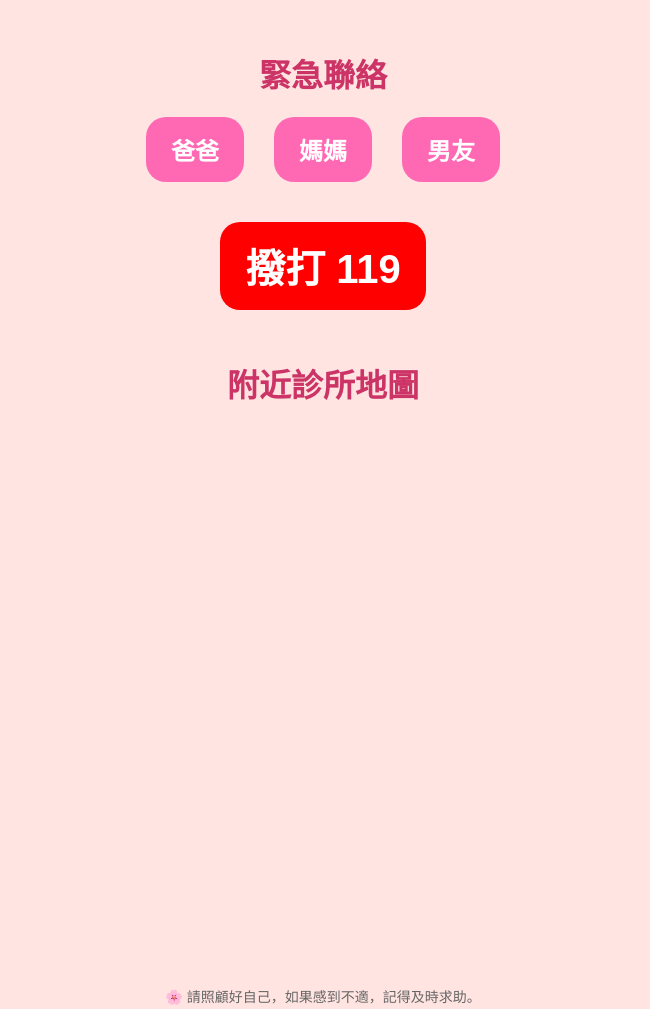
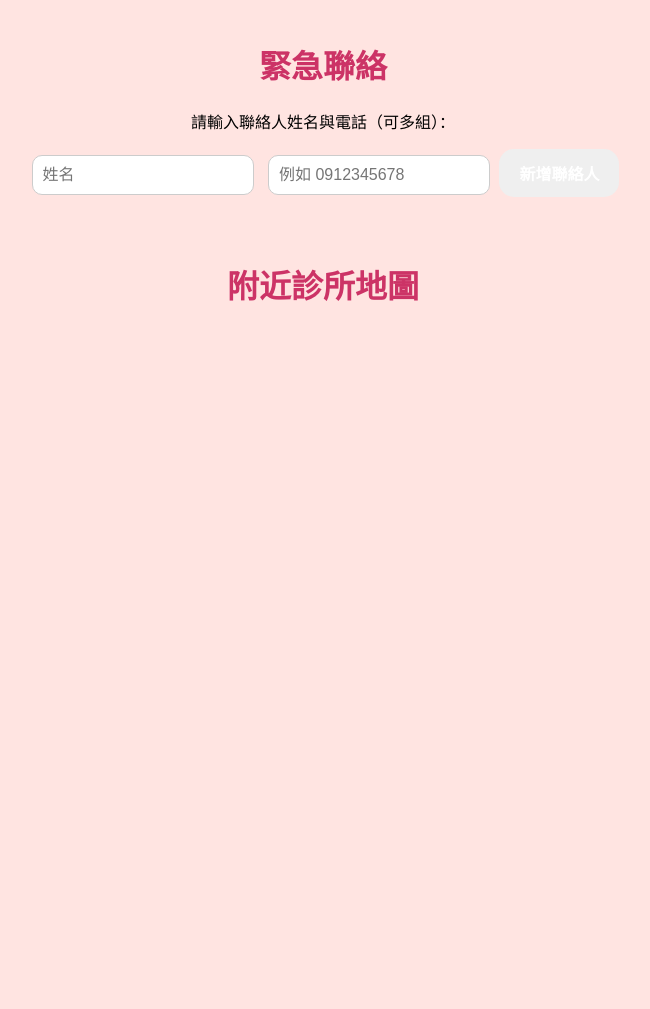
Before and after one commit to Adrian-Kao/PeriodApp-clean, a plain HTML site: page frontend/emer.html in a window 1280 px wide. Shown: the whole page, without its empty margins (317-967 px from the left). After the commit the page ends 849 px from the top, so only its background shows below. Drawn offline with Linux system fonts and the light colour scheme; no server answers.

Commit message:
Update emer.html

```diff
--- a/frontend/emer.html
+++ b/frontend/emer.html
@@ -2,94 +2,115 @@
 <html lang="zh">
 <head>
   <meta charset="UTF-8">
-  <title>緊急支援頁面</title>
+  <title>緊急聯絡與地圖</title>
   <meta name="viewport" content="width=device-width, initial-scale=1.0">
   <style>
     body {
       font-family: Arial, sans-serif;
       background-color: #ffe4e1;
-      text-align: center;
       margin: 0;
       padding: 0;
+      text-align: center;
     }
     h1 {
-      margin-top: 30px;
+      padding-top: 20px;
       color: #cc3366;
-    }
-    .container {
-      padding: 20px;
     }
     .button-group {
       display: flex;
       justify-content: center;
+      gap: 10px;
       flex-wrap: wrap;
-      gap: 30px;
       margin: 20px 0;
     }
-    .button-group button, .emergency-btn {
-      font-size: 24px;
+    button {
+      padding: 12px 20px;
+      font-size: 16px;
       font-weight: bold;
-      padding: 15px 25px;
       border: none;
-      border-radius: 20px;
+      border-radius: 15px;
       cursor: pointer;
-    }
-    .button-group button {
-      background-color: #ff69b4;
       color: white;
     }
-    .button-group button:hover {
+    .normal-btn {
+      background-color: #ff69b4;
+    }
+    .normal-btn:hover {
       background-color: #ff1493;
     }
     .emergency-btn {
       background-color: red;
-      color: white;
-      font-size: 40px;
-      margin: 20px 0;
+      font-size: 20px;
+      margin: 10px auto;
     }
     .emergency-btn:hover {
       background-color: darkred;
     }
     #map {
       height: 500px;
-      width: 100%;
-      margin-top: 30px;
+      width: 90%;
+      margin: 20px auto;
       border-radius: 15px;
     }
-    footer {
-      margin: 30px;
-      font-size: 14px;
-      color: #666;
+    #input-form {
+      margin: 20px auto;
+    }
+    input[type="tel"], input[type="text"] {
+      padding: 10px;
+      font-size: 16px;
+      border-radius: 10px;
+      border: 1px solid #ccc;
+      width: 200px;
+      margin: 5px;
     }
   </style>
 </head>
 <body>
-  <div class="container">
-    <h1>緊急聯絡</h1>
-    <div class="button-group">
-      <button onclick="callNumber('dad')">爸爸</button>
-      <button onclick="callNumber('mom')">媽媽</button>
-      <button onclick="callNumber('bf')">男友</button>
-    </div>
-    <button class="emergency-btn" onclick="callNumber('119')">撥打 119</button>
+  <h1>緊急聯絡</h1>
+  <div id="input-form">
+    <p>請輸入聯絡人姓名與電話（可多組）：</p>
+    <input type="text" id="contact-name" placeholder="姓名">
+    <input type="tel" id="contact-phone" placeholder="例如 0912345678">
+    <button onclick="saveContact()">新增聯絡人</button>
+  </div>
+  <div id="button-area" class="button-group"></div>
 
-    <h1>附近診所地圖</h1>
-    <div id="map"></div>
-  </div>
-
-  <footer>
-    🌸 請照顧好自己，如果感到不適，記得及時求助。
-  </footer>
+  <h1>附近診所地圖</h1>
+  <div id="map"></div>
 
   <script>
-    function callNumber(contact) {
-      const phoneNumbers = {
-        dad: "tel:0912345678",
-        mom: "tel:0923456789",
-        bf: "tel:0934567890",
-        119: "tel:119"
-      };
-      window.location.href = phoneNumbers[contact];
+    function saveContact() {
+      const name = document.getElementById("contact-name").value;
+      const phone = document.getElementById("contact-phone").value;
+
+      if (!name || !phone.startsWith("09") || phone.length !== 10) {
+        alert("請輸入正確的姓名與手機號碼（10 碼）");
+        return;
+      }
+
+      let contacts = JSON.parse(localStorage.getItem("emergencyContacts")) || [];
+      contacts.push({ name, phone });
+      localStorage.setItem("emergencyContacts", JSON.stringify(contacts));
+      document.getElementById("contact-name").value = "";
+      document.getElementById("contact-phone").value = "";
+      renderEmergencyUI();
+    }
+
+    function callContact(phone) {
+      window.location.href = `tel:${phone}`;
+    }
+
+    function renderEmergencyUI() {
+      const buttonArea = document.getElementById("button-area");
+      buttonArea.innerHTML = "";
+      const contacts = JSON.parse(localStorage.getItem("emergencyContacts")) || [];
+      contacts.forEach(contact => {
+        const btn = document.createElement("button");
+        btn.className = "emergency-btn";
+        btn.textContent = `聯絡 ${contact.name}`;
+        btn.onclick = () => callContact(contact.phone);
+        buttonArea.appendChild(btn);
+      });
     }
 
     let map, infoWindow;
@@ -170,6 +191,8 @@
       .then(res => res.json())
       .then(data => initMapWithKey(data.key))
       .catch(err => console.error('載入金鑰失敗', err));
+
+    window.onload = renderEmergencyUI;
   </script>
 </body>
 </html>
```
